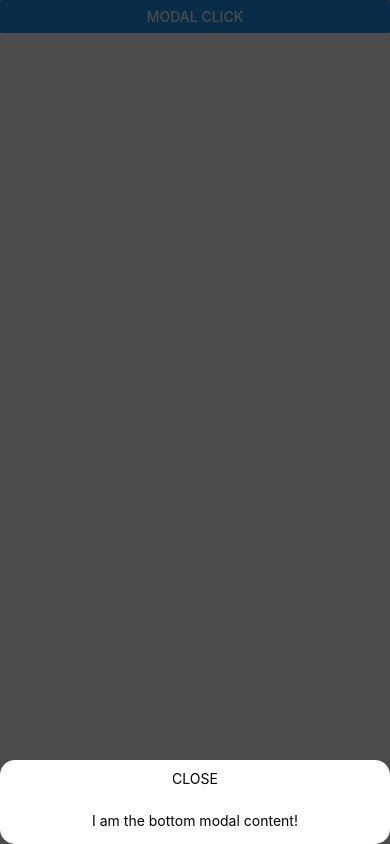
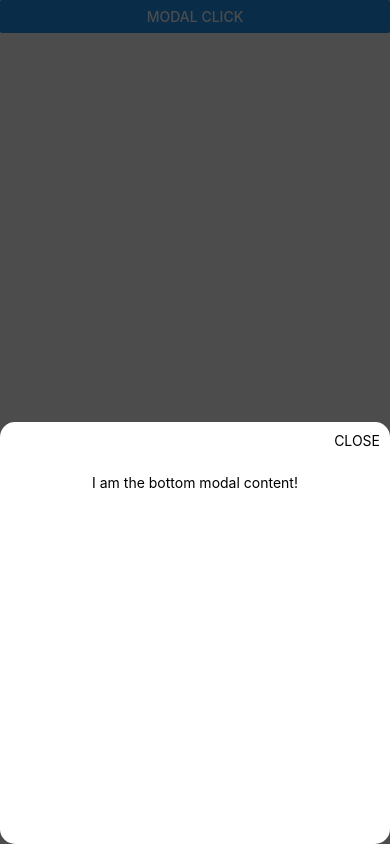
Before and after one commit to kanghyeok93/RN-Modal, a React Native app: screen / in a window 390 px wide. Both pictures are taken after a click on the button "MODAL CLICK". Built offline with nearby package versions, Linux system fonts and the light colour scheme.

Commit message:
feat: Implementing bottom modal component function #2

```diff
--- a/src/components/modal/BottomModal.js
+++ b/src/components/modal/BottomModal.js
@@ -6,25 +6,20 @@ import Modal from 'react-native-modal';
  * @param {Object} object
  * @param {boolean} object.isVisible
  * @param {function} object.onCancel
- * @param {function} object.onOK
  */
 
-const BottomModal = ({isVisible, onCancel, onOK, children}) => {
+const BottomModal = ({isVisible, onCancel, children}) => {
   const cancelModal = () => {
     return onCancel(isVisible);
   };
 
-  const okModal = () => {
-    onCancel(isVisible);
-
-    return onOK();
-  };
-
   const renderButton = () => {
     return (
-      <TouchableOpacity onPress={okModal} style={styles.modalButton}>
-        <Text>CLOSE</Text>
-      </TouchableOpacity>
+      <View style={styles.buttonWrapper}>
+        <TouchableOpacity onPress={cancelModal} style={styles.modalButton}>
+          <Text>CLOSE</Text>
+        </TouchableOpacity>
+      </View>
     );
   };
 
@@ -50,6 +45,10 @@ const styles = StyleSheet.create({
   container: {
     backgroundColor: '#FFFFFF',
     borderRadius: 15,
+    height: '50%',
+  },
+  buttonWrapper: {
+    alignSelf: 'flex-end',
   },
   modalButton: {
     width: '100%',
```
